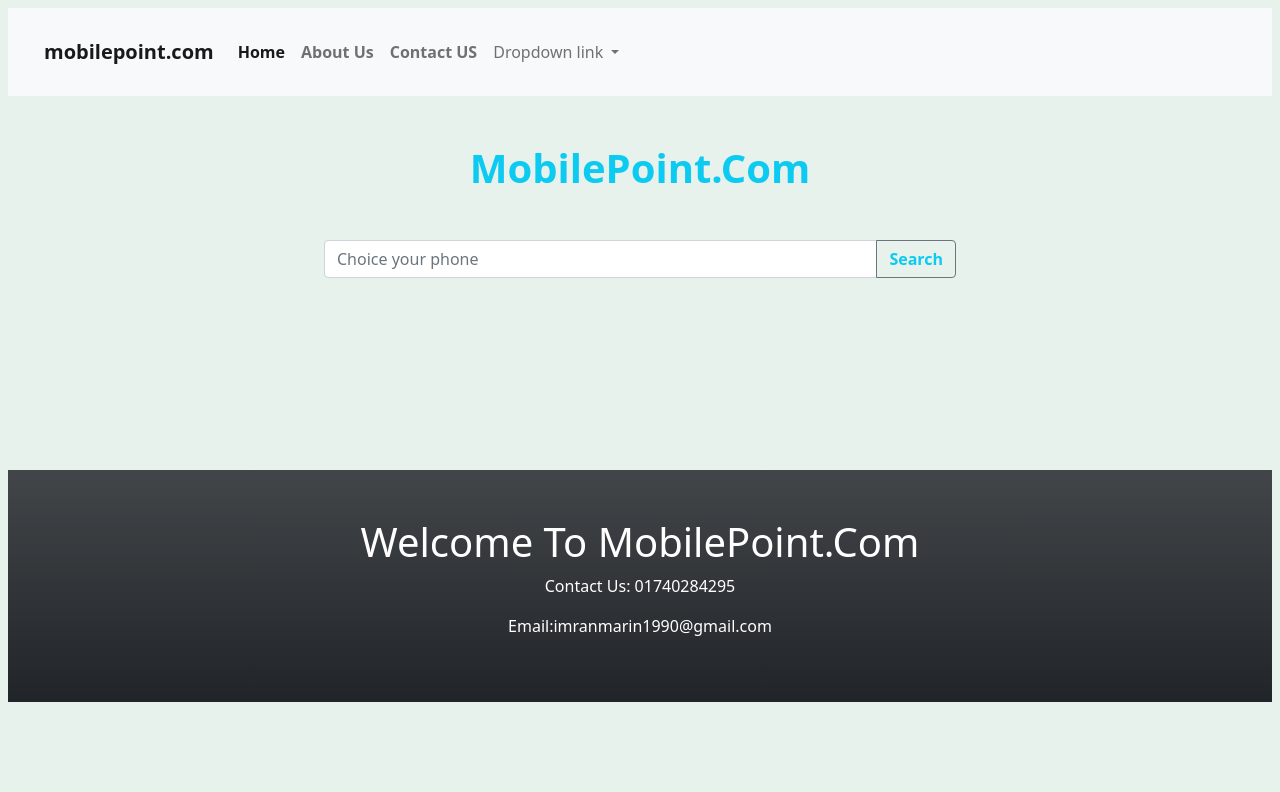
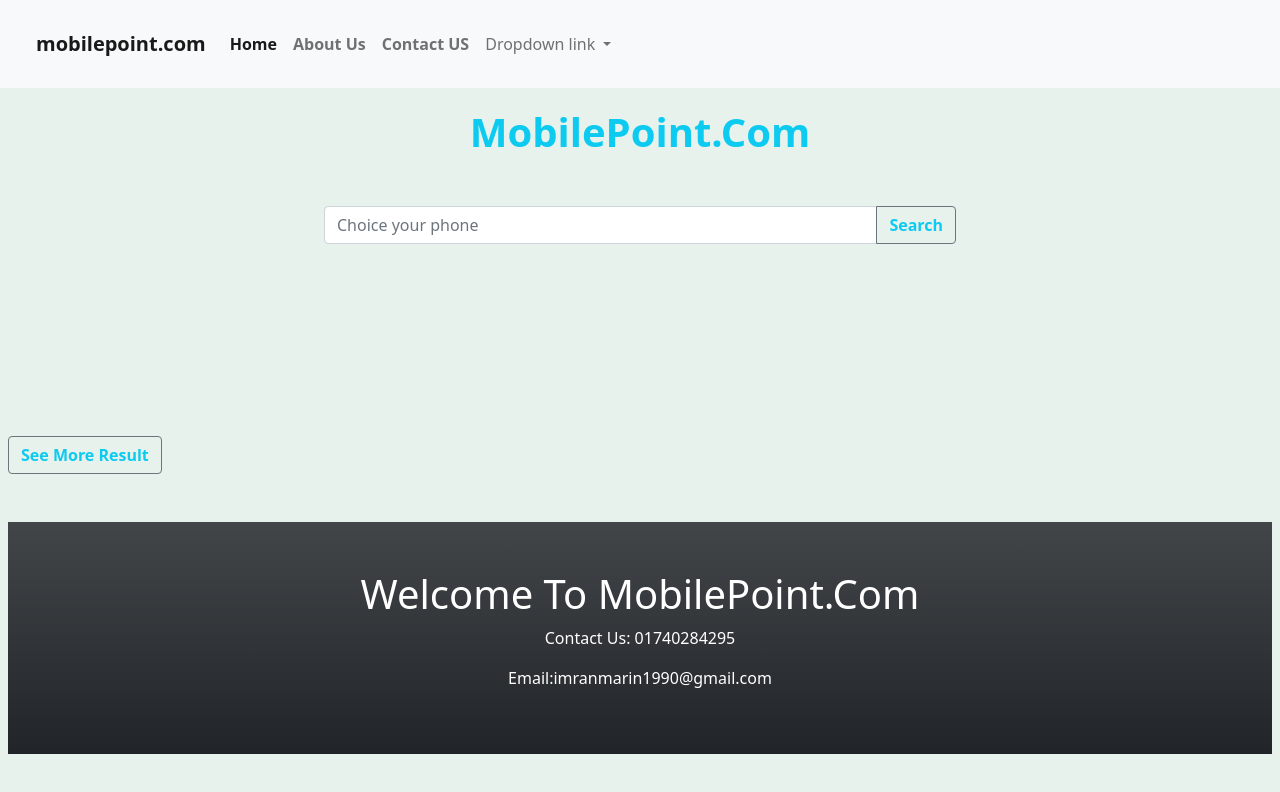
Before and after one commit to Emlakhossain/phone-point-shop-ass-6, a plain HTML site: page index.html in a window 1280 px wide. Drawn offline with nearby package versions, Linux system fonts and the light colour scheme; no server answers.

Commit message:
last commit

```diff
--- a/index.html
+++ b/index.html
@@ -23,11 +23,13 @@
 
 <body class="bg-success p-2 text-dark bg-opacity-10">
     <!-- navbar section  -->
-    <nav class="navbar navbar-expand-lg navbar-light bg-light p-4">
+    <section>
+        <nav class="navbar navbar-expand-lg navbar-light bg-light p-4 fixed-top">
             <div class="container-fluid">
                 <a class="navbar-brand fw-bold" href="#">mobilepoint.com</a>
-            <button class="navbar-toggler" type="button" data-bs-toggle="collapse" data-bs-target="#navbarNavDropdown"
-                aria-controls="navbarNavDropdown" aria-expanded="false" aria-label="Toggle navigation">
+                <button class="navbar-toggler" type="button" data-bs-toggle="collapse"
+                    data-bs-target="#navbarNavDropdown" aria-controls="navbarNavDropdown" aria-expanded="false"
+                    aria-label="Toggle navigation">
                     <span class="navbar-toggler-icon"></span>
                 </button>
                 <div class="collapse navbar-collapse" id="navbarNavDropdown">
@@ -56,7 +58,11 @@
                 </div>
             </div>
         </nav>
-    <h1 class="text-center text-info mt-5 mb-5 fs-1 fw-bold">MobilePoint.Com </h1>
+    </section>
+    <section class="mt-5">
+        <h1 style="margin-top: 100px; margin-bottom: 50px;" class="text-center text-info  fs-1 fw-bold">MobilePoint.Com
+        </h1>
+    </section>
     <!-- search field section -->
     <section>
         <div class="input-group mb-3 w-50 mx-auto">
@@ -86,7 +92,12 @@
 
         </div>
     </section>
-
+    <section>
+        <button onclick="moreData()" class="btn btn-outline-secondary text-info fw-bold" type="button"
+            id="button-addon2">See
+            More
+            Result</button>
+    </section>
     <!-- footer section -->
     <section>
         <footer>
--- a/js/app.js
+++ b/js/app.js
@@ -19,7 +19,7 @@ const loadSearchField = () => {
     document.getElementById('search-field').value = '';
 }
 
-
+// loadData function
 const loadSearchData = searchText => {
 
     // console.log(searchText);
@@ -29,6 +29,7 @@ const loadSearchData = searchText => {
         .then(data => displayPhone(data.data.slice(0, 20)))
 }
 loadSearchData('phone')
+
 
 const displayPhone = (phones) => {
     // console.log(phones)
```
Lines whose indentation alone changed are shown as unchanged.
